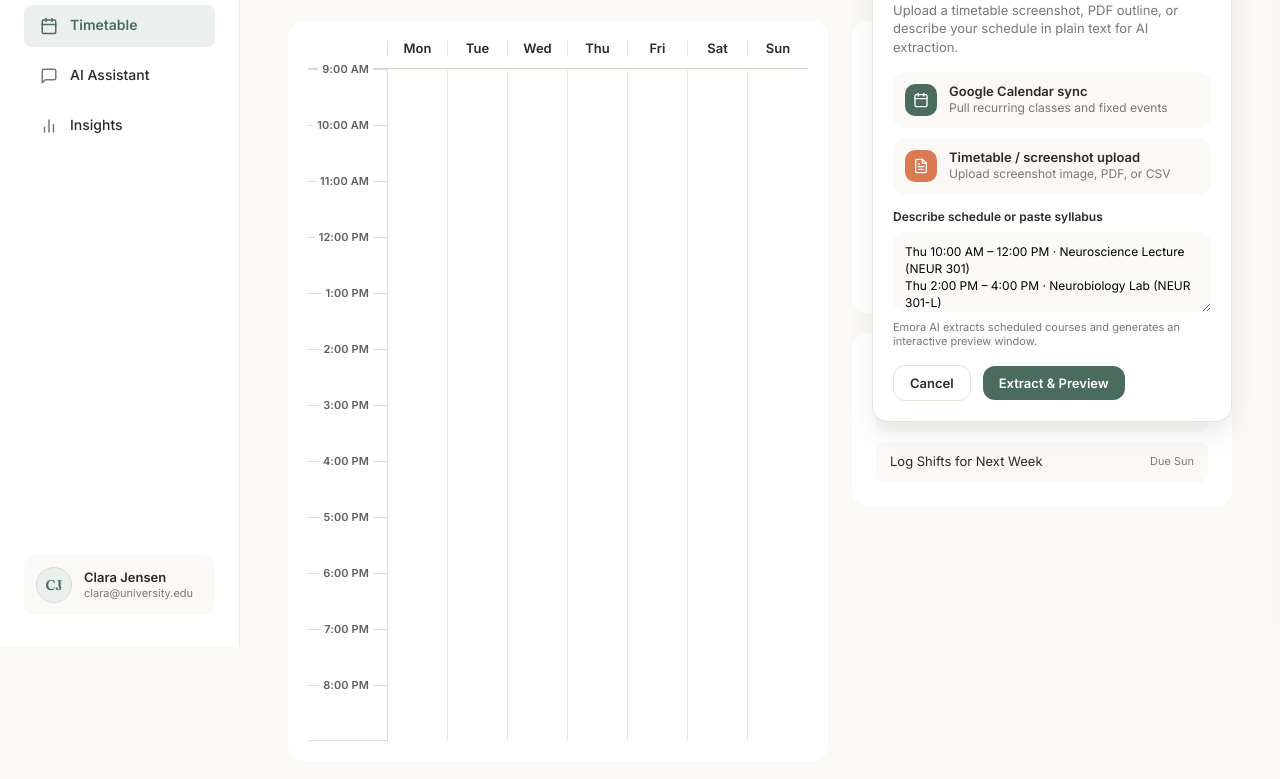
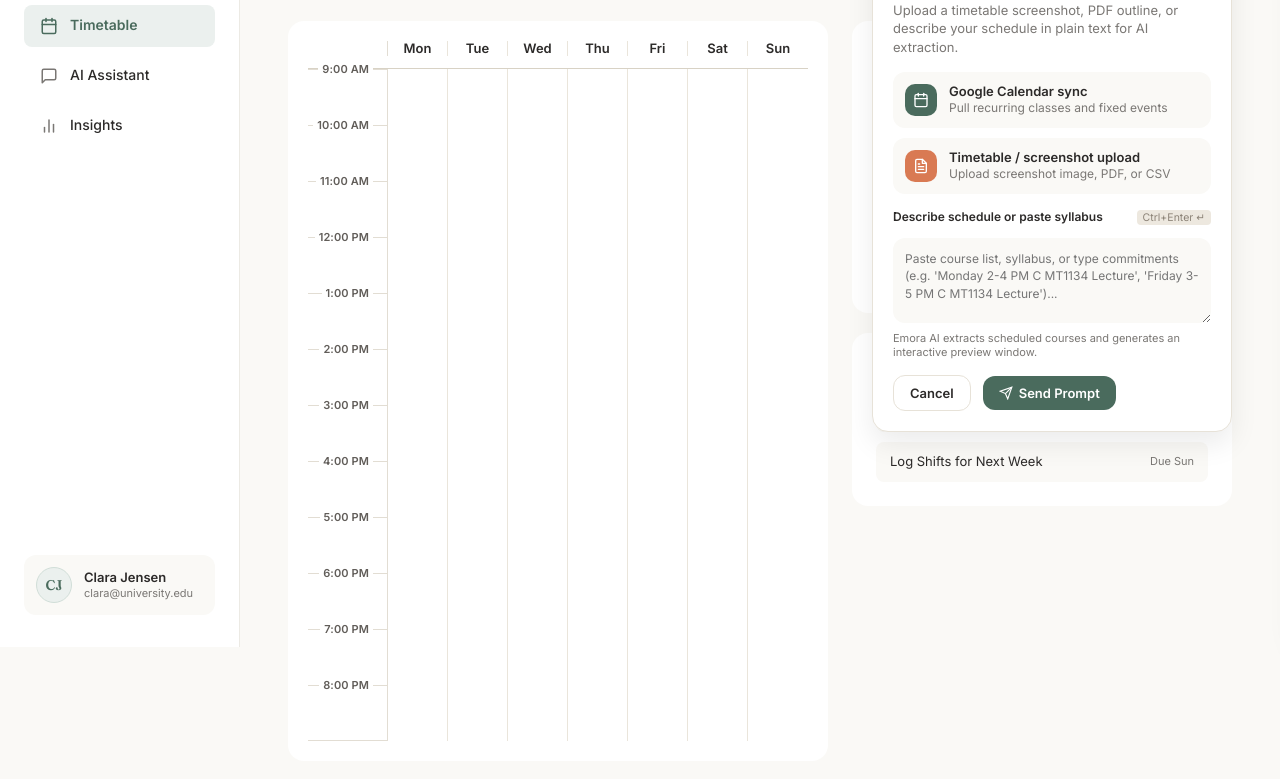
Before and after one commit to Qimmeh/DCSION3, a website: page frontend/timetable.html in a window 1280 px wide. Both pictures are taken after a click on the button "Import timetable". Shown: the part 153-932 px from the top of the page. Drawn offline with Linux system fonts and the light colour scheme.

Commit message:
fix(timetable): remove hardcoded Neuroscience dummy text from import popover textarea and add Send Prompt button with Ctrl+Enter shortcut

```diff
--- a/frontend/timetable.html
+++ b/frontend/timetable.html
@@ -1177,6 +1177,10 @@
 		}
 
 		.popover-confirm-btn {
+			display: inline-flex;
+			align-items: center;
+			justify-content: center;
+			gap: 6px;
 			padding: 9px 16px;
 			background: #4A6B5D;
 			border-radius: 12px;
@@ -1186,6 +1190,7 @@
 			font-weight: 600;
 			font-size: 13px;
 			color: #FFFFFF;
+			transition: background 0.15s ease;
 		}
 
 		/* Responsive layout */
@@ -2299,9 +2304,11 @@
 
 				<!-- Textarea Frame -->
 				<div class="popover-textarea-frame">
-					<label class="popover-textarea-label" for="scheduleTextInput">Describe schedule or paste syllabus</label>
-					<textarea class="popover-text-box" id="scheduleTextInput" style="width:100%; min-height:80px; font-family:'Inter',sans-serif; font-size:12px; line-height:1.4; resize:vertical;" placeholder="Thu 10-12 AM · Neuroscience Lecture&#10;Thu 2-4 PM · Neurobiology Lab (NEUR 301-L)">Thu 10:00 AM – 12:00 PM · Neuroscience Lecture (NEUR 301)
-Thu 2:00 PM – 4:00 PM · Neurobiology Lab (NEUR 301-L)</textarea>
+					<div style="display:flex; justify-content:space-between; align-items:center; margin-bottom:5px;">
+						<label class="popover-textarea-label" for="scheduleTextInput" style="margin-bottom:0;">Describe schedule or paste syllabus</label>
+						<span style="font-size:10.5px; color:#8C8377; font-family:'Inter',sans-serif; background:#EDE8DF; padding:1px 6px; border-radius:4px;">Ctrl+Enter ↵</span>
+					</div>
+					<textarea class="popover-text-box" id="scheduleTextInput" style="width:100%; min-height:85px; font-family:'Inter',sans-serif; font-size:12px; line-height:1.45; resize:vertical;" placeholder="Paste course list, syllabus, or type commitments (e.g. 'Monday 2-4 PM C MT1134 Lecture', 'Friday 3-5 PM C MT1134 Lecture')..."></textarea>
 					<span class="popover-footnote">Emora AI extracts scheduled courses and generates an interactive preview window.</span>
 				</div>
 
@@ -2318,8 +2325,9 @@ Thu 2:00 PM – 4:00 PM · Neurobiology Lab (NEUR 301-L)</textarea>
 					<button class="popover-cancel-btn" id="closeImportBtn" type="button">
 						<span>Cancel</span>
 					</button>
-					<button class="popover-confirm-btn" id="confirmImportBtn" type="button">
-						<span id="confirmImportBtnText">Extract &amp; Preview</span>
+					<button class="popover-confirm-btn" id="confirmImportBtn" type="button" title="Send schedule prompt to AI">
+						<svg width="14" height="14" viewBox="0 0 24 24" fill="none" stroke="currentColor" stroke-width="2"><line x1="22" y1="2" x2="11" y2="13"></line><polygon points="22 2 15 22 11 13 2 9 22 2"></polygon></svg>
+						<span id="confirmImportBtnText">Send Prompt</span>
 					</button>
 				</div>
 			</div>
@@ -3528,7 +3536,15 @@ Thu 2:00 PM – 4:00 PM · Neurobiology Lab (NEUR 301-L)</textarea>
 
 		confirmImportBtn.addEventListener('click', () => {
 			const text = document.getElementById('scheduleTextInput')?.value?.trim() || null;
-			triggerAiExtraction('Course Schedule', null, text);
+			triggerAiExtraction(text ? 'Your Syllabus Prompt' : 'Course Schedule', null, text);
+		});
+
+		// Ctrl+Enter shortcut on schedule prompt textarea
+		document.getElementById('scheduleTextInput')?.addEventListener('keydown', (e) => {
+			if ((e.ctrlKey || e.metaKey) && e.key === 'Enter') {
+				e.preventDefault();
+				confirmImportBtn.click();
+			}
 		});
 
 		async function triggerAiExtraction(sourceName, file = null, text = null) {
@@ -3608,7 +3624,7 @@ Thu 2:00 PM – 4:00 PM · Neurobiology Lab (NEUR 301-L)</textarea>
 				}
 			}
 
-			statusMsg.textContent = `Done! AI extracted ${proposedActivities.length} scheduled courses from C MT1134. Opening preview...`;
+			statusMsg.textContent = `Done! AI extracted ${proposedActivities.length} scheduled courses. Opening preview...`;
 			btnText.textContent = 'Open Preview';
 
 			const openBtn = document.getElementById('openPreviewBtn');
@@ -3617,7 +3633,7 @@ Thu 2:00 PM – 4:00 PM · Neurobiology Lab (NEUR 301-L)</textarea>
 			setTimeout(() => {
 				importPopover.classList.remove('open');
 				statusBox.style.display = 'none';
-				btnText.textContent = 'Extract & Preview';
+				btnText.textContent = 'Send Prompt';
 				openPreviewModal();
 			}, 600);
 		}
```
